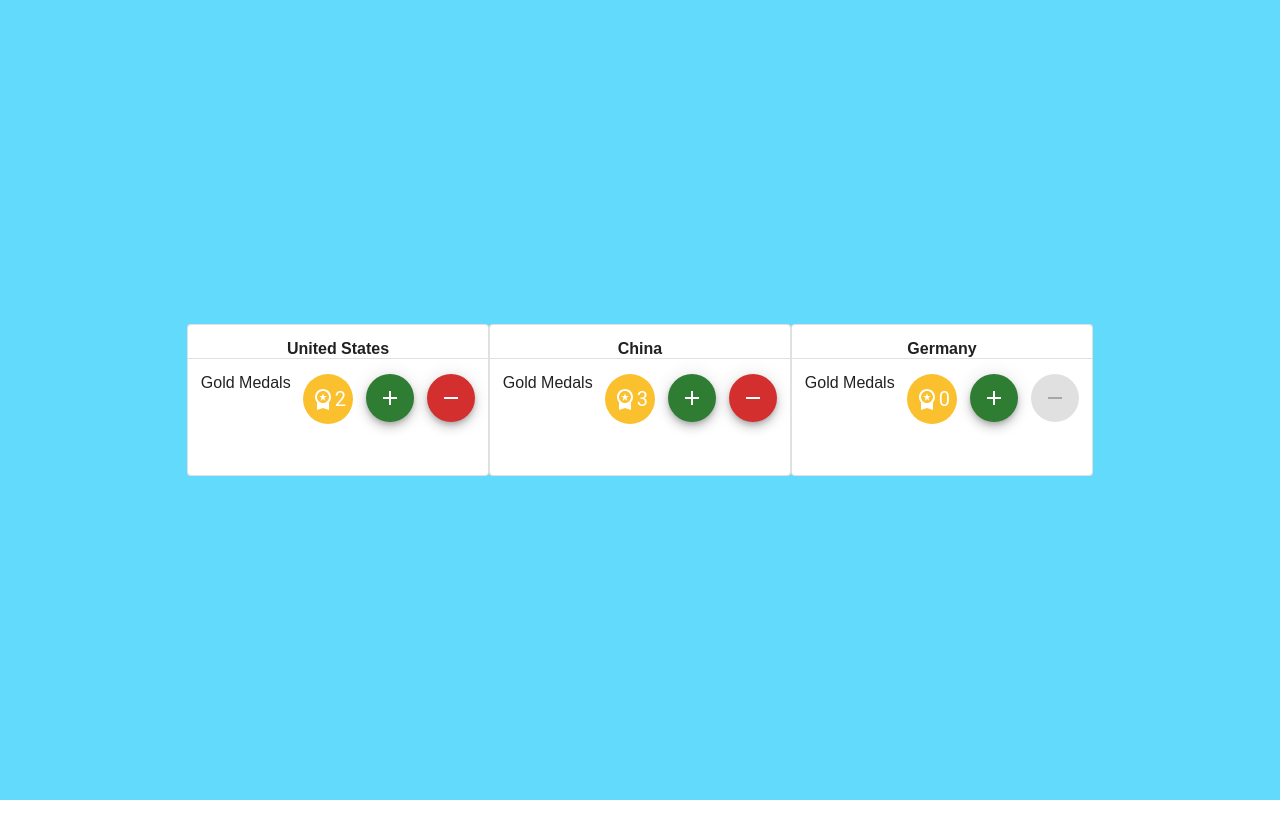
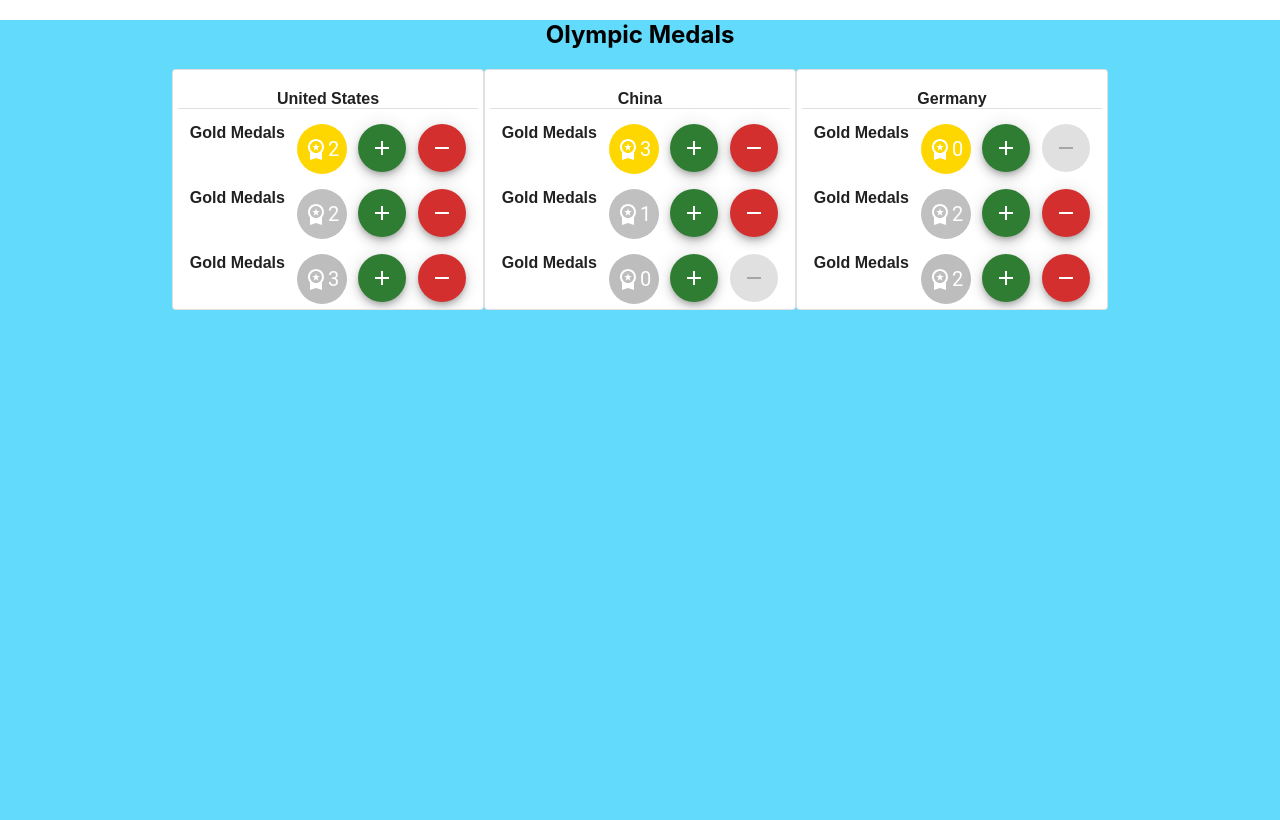
Before and after one commit to kouvang322/AdvanceWebServices, a React (Create React App) app in the folder medals/: page / in a window 1280 px wide. Built offline with nearby package versions, Linux system fonts and the light colour scheme.

Commit message:
added Medal component

```diff
--- a/medals/src/App.css
+++ b/medals/src/App.css
@@ -3,12 +3,22 @@
   background-color: #61dafb;
 }
 
-.Country, .Gold{
+/* .AppHeader {
+  width: 100%;
+    margin: 10px;
+    position: fixed;
+    text-align: center;
+    padding-top: 15px;
+    padding-bottom: 15px;
+    background-color: #BBBBF1;
+} */
+
+.Country, .Medals{
   font-family: Arial, Helvetica, sans-serif;
   margin-top: 15px;
 }
 
-.Gold{
+.Medals{
   display: flex;
   flex-wrap:nowrap;
   justify-content: space-evenly;
--- a/medals/src/App.js
+++ b/medals/src/App.js
@@ -6,9 +6,29 @@
 class App extends Component {
   state = {
     countries: [
-      { id: 1, name: 'United States', goldMedalCount: 2 },
-      { id: 2, name: 'China', goldMedalCount: 3 },
-      { id: 3, name: 'Germany', goldMedalCount: 0 },
+      { id: 1, name: 'United States', gold: 2, silver: 2, bronze: 3},
+      { id: 2, name: 'China', gold: 3, silver: 1, bronze: 0},
+      { id: 3, name: 'Germany', gold: 0, silver: 2, bronze: 2},
+    ],
+    countries2: [
+      { id: 4, name: 'Japan',
+      medals: [
+        {gold: 0, metalType: "gold"},
+        {silver: 2, metalType: "silver"},
+        {bronze: 2, metalType: "bronze"}
+      ]},
+      { id: 5, name: 'Korea',
+      medals: [
+        {gold: 1, metalType: "gold"},
+        {silver: 4, metalType: "silver"},
+        {bronze: 6, metalType: "bronze"}
+      ]},
+      { id: 6, name: 'Thailand',
+      medals: [
+        {gold: 5, metalType: "gold"},
+        {silver: 3, metalType: "silver"},
+        {bronze: 2, metalType: "bronze"}
+      ]},
     ]
   }
 
@@ -16,7 +36,7 @@
     // checking if function is connected to button
     // console.log(`Add to: ${countryId}`);
 
-    let foundIndex = this.state.countries.findIndex(obj => obj.id === countryId);
+    let foundIndex = this.state.countries.findIndex(country => country.id === countryId);
 
     // checking the index associated with the countryId
     // console.log(foundIndex);
@@ -24,23 +44,23 @@
     // creating a dummy copy to later assign to the current array
     let newArr = this.state.countries;
 
-    newArr[foundIndex].goldMedalCount++;
+    newArr[foundIndex].gold++;
 
     // checking how the newArr looks
     // console.log(newArr);
 
     // set the old countries array to newArr
-    this.setState({countries: newArr});
+    this.setState({ countries: newArr });
 
     // checking to see how the modified state looks like
     // console.log(this.state.countries);
-}
+  }
 
-handleMinus = (countryId) =>{
+  handleMinus = (countryId) => {
     // checking if function is connected to button
     // console.log(`minus from: ${countryId}`);
 
-    let foundIndex = this.state.countries.findIndex(obj => obj.id === countryId);
+    let foundIndex = this.state.countries.findIndex(country => country.id === countryId);
 
     // checking the index associated with the countryId
     // console.log(foundIndex);
@@ -48,34 +68,57 @@
     // creating a dummy copy to later assign to the current array
     let newArr = this.state.countries;
 
-    newArr[foundIndex].goldMedalCount--;
+    newArr[foundIndex].gold--;
 
     // set the old countries array to newArr
-    this.setState({countries: newArr});
+    this.setState({ countries: newArr });
 
-}
+  }
 
+  // in class to not have so many methods
+  // increaseMedalCount = (countryId, medalName) => {
+  //   // which country should I increase & which type of medal
 
+  // }
 
-  render(){
-    console.log(this.props)
+  render() {
+    // console.log(this.props)
     return (
       <div className="App" style={{
-        display: 'flex',
-        alignItems: 'center',
+        display: 'block',
         justifyContent: 'center',
         height: '100vh',
       }}>
-        { this.state.countries.map(country =>
-        <Country
-          key={ country.id}
-          // id= { country.id }
-          country= {country}
-          onAdd={ this.handleAdd }
-          onMinus={ this.handleMinus }
-          // name= {country.name}
-          // goldMedalCount={ country.goldMedalCount}
-        />) }
+        <div className='AppHeader'>
+          <h2>
+            <strong>
+              Olympic Medals
+            </strong>
+          </h2>
+        </div>
+
+        <div style={
+          {
+            display: 'flex',
+            justifyContent: 'center',
+          }
+        }>
+
+          {this.state.countries.map(country =>
+            <Country
+              key = {country.id}
+              id= { country.id }
+              name = {country.name}
+              gold = { country.gold}
+              silver = { country.silver}
+              bronze = { country.bronze}
+              onAdd={this.handleAdd}
+              onMinus={this.handleMinus}
+              // country={country}
+              // onIncrease = {this.increaseMedalCount}
+            />)}
+        </div>
+
       </div>
     );
   }
--- a/medals/src/components/Country.jsx
+++ b/medals/src/components/Country.jsx
@@ -1,39 +1,54 @@
 import React, { Component } from "react";
-import { Avatar, Card, Divider, Fab } from "@mui/material";
-import AddIcon from '@mui/icons-material/Add';
-import RemoveIcon from '@mui/icons-material/Remove';
-import WorkspacePremiumIcon from '@mui/icons-material/WorkspacePremium';
-import { yellow } from "@mui/material/colors";
+import { Card, Divider } from "@mui/material";
+import Medal from "./Medal";
 
 class Country extends Component {
-    // Removed and using props encapsulation
-    // state = {
-    //     name: this.props.country.name,
-    //     goldMedalCount: this.props.country.goldMedalCount,
-    // }
 
     render() {
         const myStyle = {
             width: "300px",
-            height: "150px",
+            height: "100%",
+            padding: "5px"
         }
 
-        // changed all this.state to this.props.country to display from props
+        const { id, name, gold, silver, bronze, onAdd, onMinus } = this.props;
+
+        // changed all this.props to use the consts defined above
         return (
             <Card variant="outlined" style={myStyle} >
+
                 <div className='Country'>
                     <div style={{}}>
-                        <strong>{this.props.country.name}</strong>
+                        <strong>{name}</strong>
                     </div>
                     <Divider />
-                    <div className="Gold">
-                        Gold Medals
-                        <Avatar sx={{ bgcolor: yellow[700], width: 50, height: 50 }} ><WorkspacePremiumIcon />{this.props.country.goldMedalCount}</Avatar>
-                        <Fab color="success" size="medium" onClick={() => this.props.onAdd(this.props.country.id)}><AddIcon /></Fab>
-                        <Fab color="error" size="medium" onClick={() => this.props.onMinus(this.props.country.id)} disabled={this.props.country.goldMedalCount === 0 ? true: false}><RemoveIcon /></Fab>
+                    <Medal
+                        id={id}
+                        medalCount = {gold}
+                        medalType = {"gold"}
+                        onAdd={onAdd}
+                        onMinus={onMinus}
+                    />
+                    <Medal
+                        id={id}
+                        medalCount = {silver}
+                        medalType = {"silver"}
+                        onAdd={onAdd}
+                        onMinus={onMinus}
+                    />
+                    <Medal
+                        id={id}
+                        medalCount = {bronze}
+                        medalType = {"cb8c47"}
+                        onAdd={onAdd}
+                        onMinus={onMinus}
+                    />
 
-                    </div>
+
                 </div>
+                {/* for bronze <Medal name={name} /> */}
+                {/* something similar how we are passing Country component */}
+
             </Card>
         );
     }
--- /dev/null
+++ b/medals/src/components/Medal.jsx
@@ -0,0 +1,23 @@
+import { Component } from "react";
+import { Avatar, Fab } from "@mui/material";
+import AddIcon from '@mui/icons-material/Add';
+import RemoveIcon from '@mui/icons-material/Remove';
+import WorkspacePremiumIcon from '@mui/icons-material/WorkspacePremium';
+
+class Medal extends Component {
+
+    render() {
+
+        const { id, medalCount, medalType, onAdd, onMinus } = this.props;
+
+        return (
+            <div className="Medals">
+                <strong>Gold Medals</strong>
+                <Avatar sx={{ bgcolor: medalType, width: 50, height: 50 }} ><WorkspacePremiumIcon />{medalCount}</Avatar>
+                <Fab color="success" size="medium" onClick={() => onAdd(id)}><AddIcon /></Fab>
+                <Fab color="error" size="medium" onClick={() => onMinus(id)} disabled={medalCount === 0 ? true : false}><RemoveIcon /></Fab>
+            </div>
+        );
+    }
+}
+export default Medal
```
